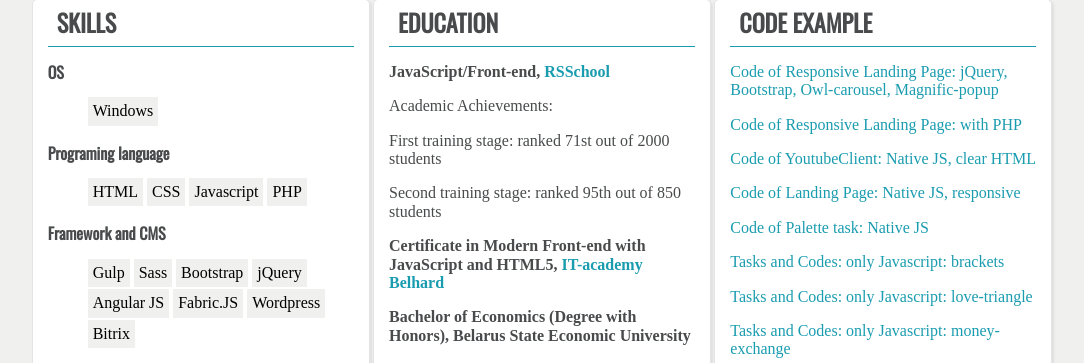
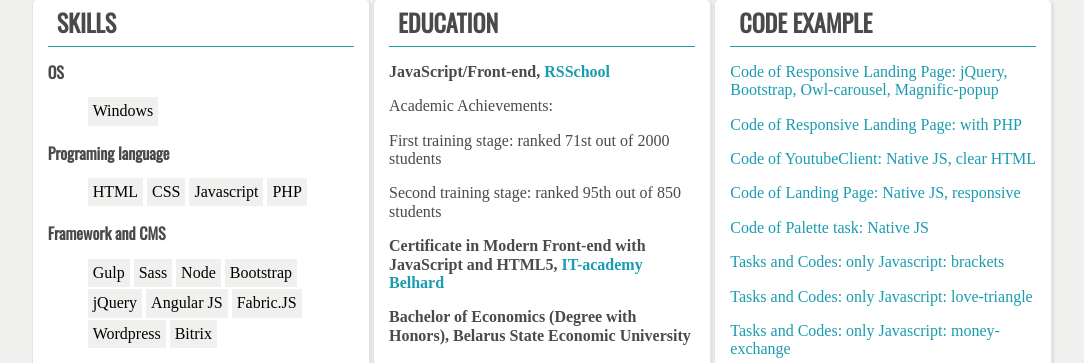
Before and after one commit to yalatan/yalatan.github.io, a plain HTML site: page index.html in a window 1280 px wide. Shown: the part 391-754 px from the top of the page, without its empty margins (98-1182 px from the left). Drawn offline with nearby package versions, Linux system fonts and the light colour scheme.

Commit message:
refactor: add skills

```diff
--- a/index.html
+++ b/index.html
@@ -71,6 +71,7 @@
                 <ul class="ul-skils">
 				<li>Gulp</li>
 				<li>Sass</li>
+				<li>Node</li>
                     <li>Bootstrap</li>
                     <li>jQuery</li>
                     <li>Angular JS</li>
```
